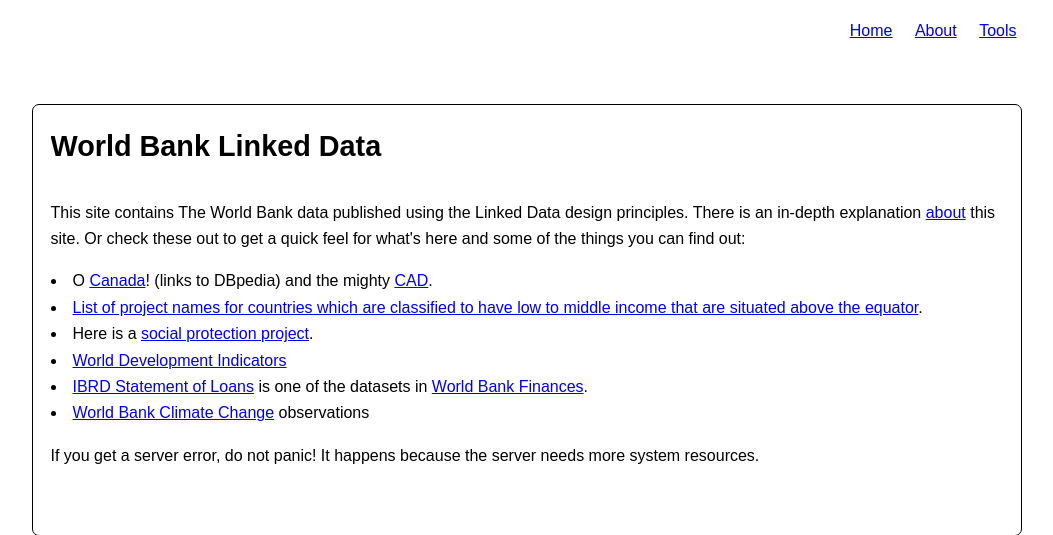
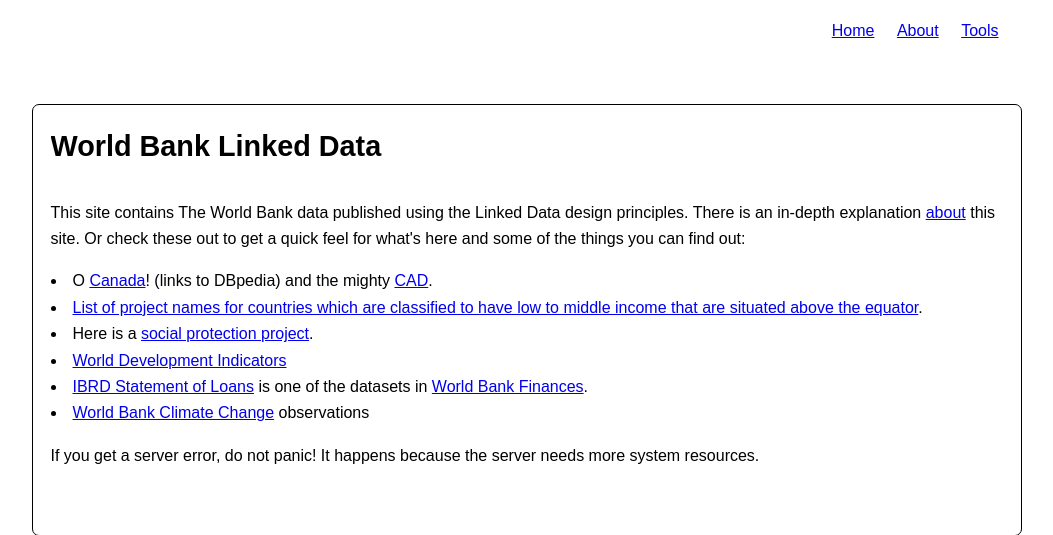
Before and after one commit to csarven/worldbank.270a.info, a PHP site: the page made by templates/page.home.html in a window 1280 px wide. Shown: the top 535 px of the page, without its empty margins (107-1160 px from the left). Run offline with PHP 8.4, Linux system fonts and the light colour scheme; the template is opened without the code that fills it, so the values that code supplies are empty; some libraries are stand-ins or nearby versions.

Commit message:
Friendly neighbourhood updates

```diff
--- a/theme/base/css/display.css
+++ b/theme/base/css/display.css
@@ -153,7 +153,7 @@ margin-left:18px;
 }
 #site_nav_global_primary li {
 display:inline;
-margin-left:18px;
+margin-right:18px;
 }
 
 
```
Also changed, not shown: 1 other file.
